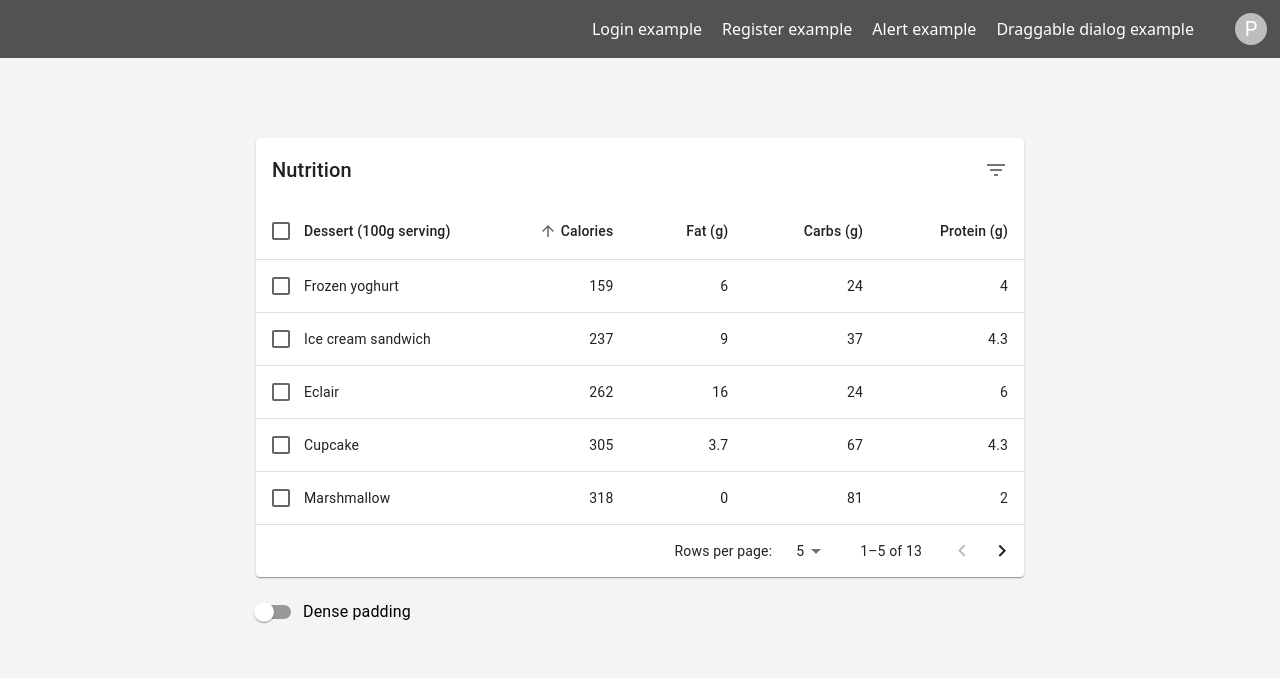
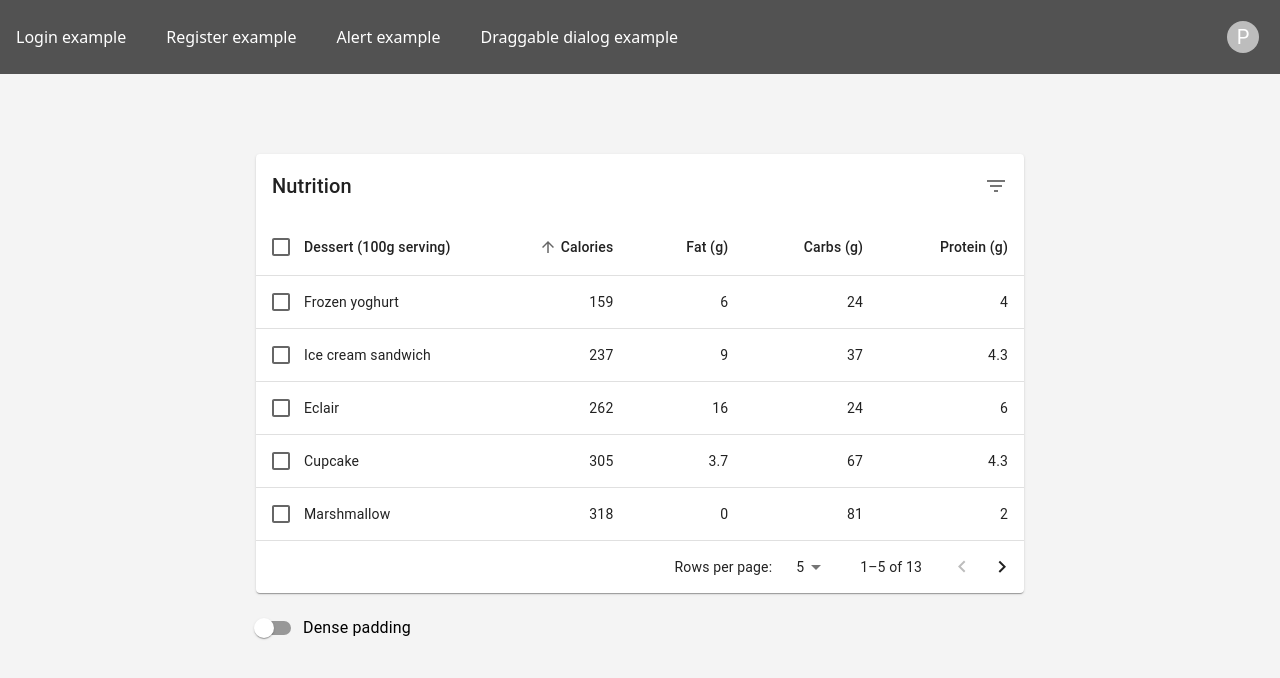
Before and after one commit to pkol92/materialui-app, a Next.js app: page / in a window 1280 px wide. Shown: the top 678 px of the page. Built offline with nearby package versions, Linux system fonts and the light colour scheme.

Commit message:
add style

```diff
--- a/components/navbar.tsx
+++ b/components/navbar.tsx
@@ -32,11 +32,12 @@ export default function Navbar() {
           display: "flex",
           alignItems: "center",
           textAlign: "center",
-          justifyContent: "flex-end",
+          justifyContent: "space-between",
           gap: "20px",
-          p: 1,
+          p: 2,
         }}
       >
+        <div className="flex flex-row gap-10">
           <div>
             <Link href="/login">Login example</Link>
           </div>
@@ -48,6 +49,7 @@ export default function Navbar() {
           </div>
           <div>
             <DraggableDialog />
+          </div>
         </div>
 
         <Tooltip title="Account settings">
```
Lines whose indentation alone changed are shown as unchanged.
